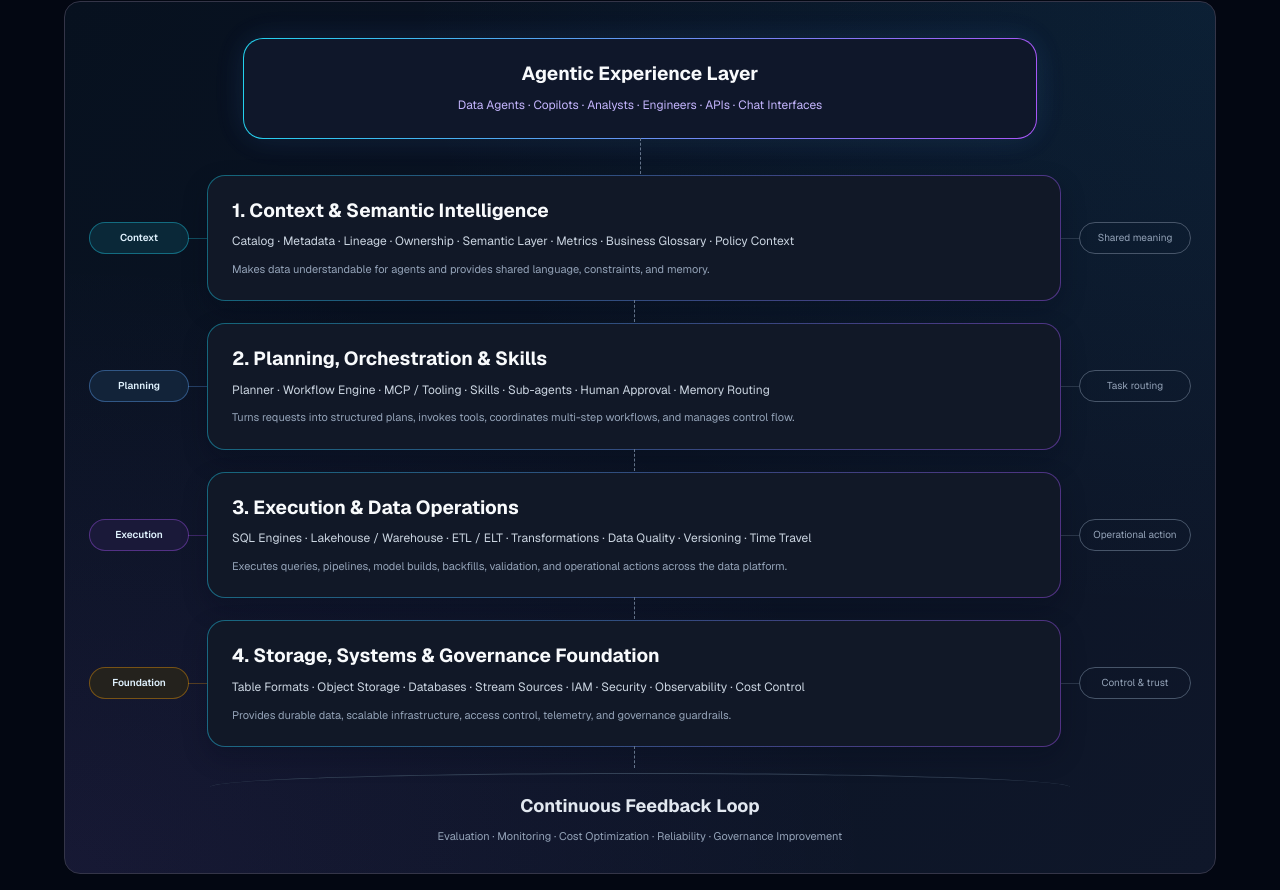
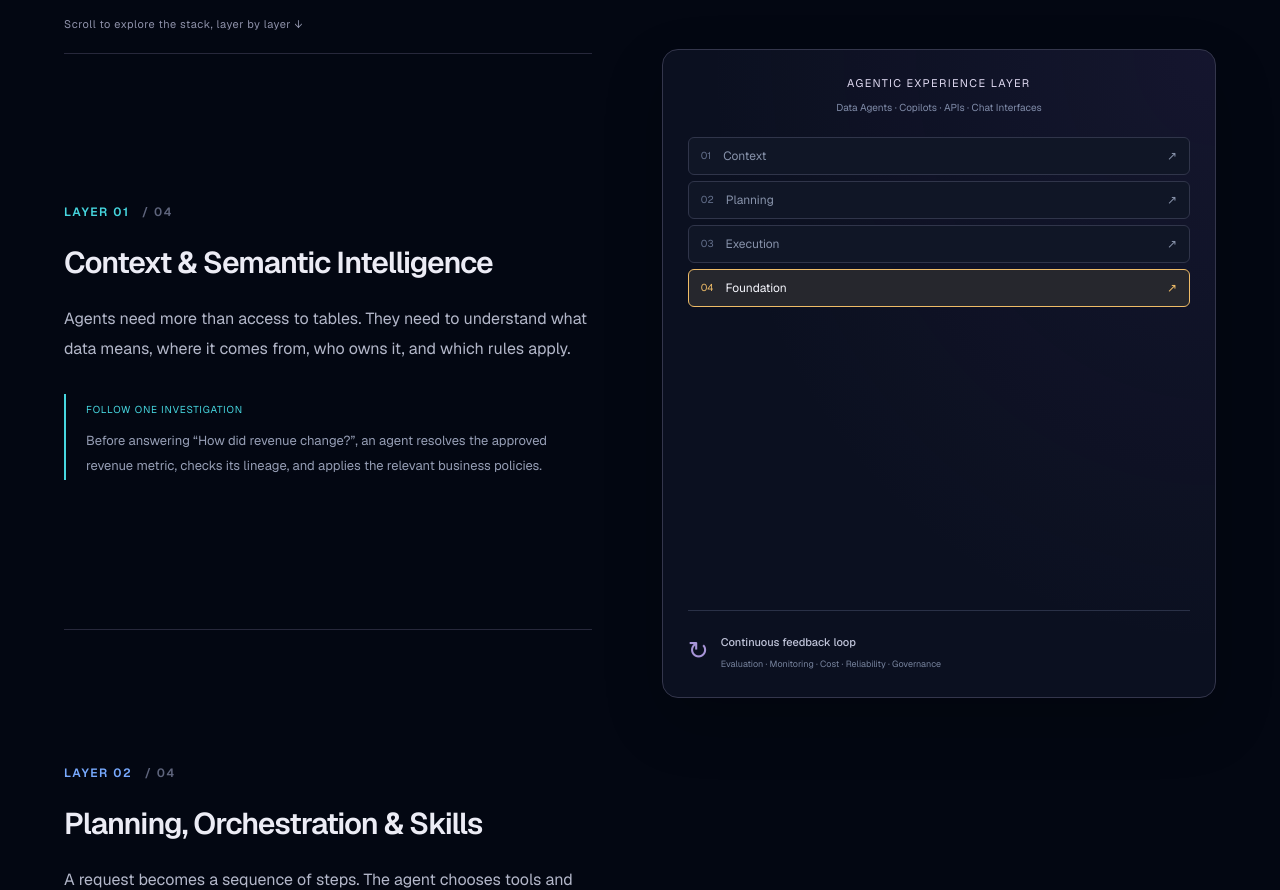
Before and after one commit to Datus-ai/agentic-data-stack-website, a Next.js app: page / in a window 1280 px wide. Shown: the part 1231-2121 px from the top of the page. Built offline with nearby package versions, Linux system fonts and the light colour scheme.

Commit message:
Introduce scroll-driven architecture walkthrough with synchronized visuals

```diff
--- a/app/globals.css
+++ b/app/globals.css
@@ -308,29 +308,45 @@ a, button, input, summary { -webkit-tap-highlight-color: transparent; }
   .about-faq-item summary { font-size: 15px; padding-block: 18px; }
 }
 
-/* HTML reference architecture, matching the official four-layer diagram. */
-.reference-architecture { margin:45px 0 24px; padding:36px 24px 28px; border:1px solid #343548; border-radius:16px; background:radial-gradient(ellipse at top right,#0ea5e914,transparent 50%),radial-gradient(ellipse at bottom left,#a855f714,transparent 50%),linear-gradient(135deg,#07111f,#0f172a); }
-.reference-experience { position:relative; width:72%; margin:0 auto 36px; padding:22px; text-align:center; border:1px solid transparent; border-radius:20px; background:linear-gradient(#0f172a,#0f172a) padding-box,linear-gradient(100deg,#22d3ee,#a855f7) border-box; box-shadow:0 0 30px #22d3ee12,0 0 35px #a855f712; }
-.reference-architecture h3 { margin:0; font-size:19px; font-weight:700; line-height:1.4; letter-spacing:0; color:#f8fafc; }
-.reference-architecture p { margin:8px 0 0; line-height:1.65; }
-.reference-experience p { font-size:12px; color:#c4b5fd; }
-.reference-experience::after,.reference-card::after { content:""; position:absolute; top:100%; left:50%; height:36px; border-left:1px dashed #64748b; }
-.reference-layers { list-style:none; margin:0; padding:0; display:grid; gap:22px; }
-.reference-row { display:grid; grid-template-columns:100px minmax(0,1fr) 112px; align-items:center; gap:18px; --layer-color:#22d3ee; }
-.reference-row-2 { --layer-color:#60a5fa; }
-.reference-row-3 { --layer-color:#a855f7; }
-.reference-row-4 { --layer-color:#f59e0b; }
-.reference-card { position:relative; padding:22px 24px; border:1px solid transparent; border-radius:18px; background:linear-gradient(#111827,#111827) padding-box,linear-gradient(100deg,#22d3ee70,#a855f770) border-box; box-shadow:0 10px 24px #02061740; }
-.reference-card::after { height:22px; }
-.reference-components { font-size:12px; color:#cbd5e1; }
-.reference-description { font-size:11px; color:#94a3b8; }
-.reference-label,.reference-outcome { position:relative; display:block; padding:8px 5px; border:1px solid #475569; border-radius:24px; text-align:center; font-size:10px; line-height:1.4; color:#94a3b8; }
-.reference-label { border-color:color-mix(in srgb,var(--layer-color) 40%,transparent); background:color-mix(in srgb,var(--layer-color) 12%,#07111f); color:#e0f2fe; font-weight:600; }
-.reference-label::after,.reference-outcome::before { content:""; position:absolute; width:19px; top:50%; border-top:1px solid #47556980; }
-.reference-label::after { left:100%; border-color:color-mix(in srgb,var(--layer-color) 30%,transparent); }
-.reference-outcome::before { right:100%; }
-.reference-feedback { position:relative; width:78%; margin:26px auto 0; padding:18px 14px 0; border-top:1px solid #334155; border-radius:50% 50% 0 0 / 14px 14px 0 0; text-align:center; }
-.reference-feedback strong { font-size:18px; color:#e2e8f0; }
-.reference-feedback p { color:#94a3b8; font-size:11px; }
-@media(max-width:950px) { .reference-row { grid-template-columns:78px minmax(0,1fr) 88px; gap:12px; } .reference-label::after,.reference-outcome::before { width:13px; } .reference-card { padding:18px; } .reference-architecture h3 { font-size:17px; } }
-@media(max-width:760px) { .reference-architecture { padding:24px 16px; } .reference-experience { width:100%; padding:18px 14px; } .reference-row { grid-template-columns:1fr 1fr; gap:10px; } .reference-card { grid-column:1 / -1; grid-row:2; padding:18px 16px; } .reference-label,.reference-outcome { justify-self:start; padding:6px 12px; } .reference-outcome { justify-self:end; border-color:transparent; } .reference-label::after,.reference-outcome::before { display:none; } .reference-layers { gap:24px; } .reference-card::after { height:24px; } .reference-experience::after { height:36px; } .reference-feedback { width:100%; } .reference-architecture h3 { font-size:16px; } .reference-components { font-size:12px; } .reference-description { font-size:12px; } }
+/* Scroll-driven architecture: readable narrative with a sticky visual companion. */
+.architecture-story { display:grid; grid-template-columns:minmax(0,1fr) minmax(0,1.05fr); gap:70px; margin:60px 0 35px; align-items:start; }
+.architecture-scroll-hint { color:#8f92aa; font-size:11px; letter-spacing:.05em; margin:0 0 20px; }
+.architecture-step { min-height:72vh; display:flex; flex-direction:column; justify-content:center; padding:55px 0; scroll-margin-top:110px; border-top:1px solid #27283b; }
+.layer-step-number { color:var(--layer-color); letter-spacing:.13em; font-size:12px; font-weight:600; margin:0 0 22px; }
+.layer-step-number span { color:#5e647c; margin-left:8px; }
+.architecture-step h3 { font-size:30px; line-height:1.3; letter-spacing:-.035em; color:#ececf5; margin:0 0 22px; }
+.layer-english-title { color:var(--layer-color); font-size:12px; margin:-8px 0 24px; }
+.layer-explanation { font-size:16px; color:#b3b7c9; line-height:1.9; margin:0; }
+.layer-example { margin-top:30px; border-left:2px solid var(--layer-color); padding:2px 0 2px 20px; }
+.layer-example > span { font-size:10px; letter-spacing:.08em; color:var(--layer-color); }
+.layer-example p { font-size:13px; color:#969eb5; line-height:1.85; margin:9px 0 0; }
+.architecture-story-stage { position:sticky; top:100px; padding-top:33px; }
+.architecture-stage-inner { border:1px solid #34364c; border-radius:16px; padding:25px; background:radial-gradient(ellipse at top right,#62449e1c,transparent 65%),#0b1020; box-shadow:0 24px 60px #0003; }
+.architecture-stage-eyebrow { font-size:11px; letter-spacing:.13em; text-align:center; color:#e1dbf3; margin:0; }
+.architecture-stage-experience { text-align:center; font-size:10px; color:#808ca9; margin:8px 0 22px; }
+.architecture-layer-nav { display:grid; gap:6px; }
+.architecture-layer-nav a { display:flex; align-items:center; gap:12px; border:1px solid #30354a; border-radius:6px; padding:9px 12px; font-size:12px; color:#8893ab; background:#101626; transition:background .3s,border-color .3s,color .3s; }
+.architecture-layer-nav a > span:first-child { font-size:10px; color:#65718d; }
+.architecture-layer-nav a > span:last-child { margin-left:auto; }
+.architecture-layer-nav a[aria-current="step"] { color:#f4f5fc; border-color:var(--layer-color); background:color-mix(in srgb,var(--layer-color) 10%,#101626); }
+.architecture-layer-nav a[aria-current="step"] > span { color:var(--layer-color); }
+.layer-topic-visual { padding-top:24px; }
+.layer-topic-hub { position:relative; border:1px solid color-mix(in srgb,var(--layer-color) 65%,transparent); background:color-mix(in srgb,var(--layer-color) 9%,#101626); border-radius:10px; padding:16px 12px; text-align:center; box-shadow:0 0 30px color-mix(in srgb,var(--layer-color) 9%,transparent); }
+.layer-topic-hub > span { display:block; font-size:10px; letter-spacing:.1em; color:var(--layer-color); margin-bottom:6px; }
+.layer-topic-hub strong { color:#edf0fa; font-size:17px; font-weight:500; }
+.layer-topic-hub::after { content:""; position:absolute; left:50%; top:100%; height:18px; border-left:1px dashed var(--layer-color); }
+.layer-topic-nodes { display:grid; grid-template-columns:repeat(2,minmax(0,1fr)); gap:8px; margin-top:18px; }
+.layer-topic-nodes > span { border:1px solid #30384c; border-radius:6px; text-align:center; padding:11px 6px; color:#c6cede; background:#131b2c; font-size:10px; line-height:1.4; animation:layer-node-enter .45s ease both; animation-delay:calc(var(--node-order) * 45ms); }
+.layer-topic-outcome { text-align:center; font-size:11px; color:var(--layer-color); margin:14px 0 0; }
+.architecture-topic-panel { animation:layer-node-enter .35s ease both; }
+.architecture-stage-feedback { display:flex; gap:12px; align-items:center; margin-top:20px; padding-top:18px; border-top:1px solid #2a3147; }
+.architecture-stage-feedback > span { color:#a895d8; font-size:25px; }
+.architecture-stage-feedback strong { color:#c0c4d9; font-size:11px; font-weight:500; }
+.architecture-stage-feedback p { color:#77839d; font-size:9px; line-height:1.7; margin:4px 0 0; }
+.layer-mobile-visual { display:none; }
+@keyframes layer-node-enter { from { opacity:0; transform:translateY(7px); } to { opacity:1; transform:none; } }
+@media(min-width:761px) and (max-height:760px) { .architecture-story-stage { top:80px; padding-top:10px; } .architecture-stage-inner { padding:18px; } .architecture-layer-nav a { padding:6px 10px; } .layer-topic-visual { padding-top:16px; } .layer-topic-hub { padding:10px; } .layer-topic-nodes > span { padding:7px 5px; } .architecture-stage-feedback { margin-top:12px; padding-top:10px; } }
+@media(max-width:950px) { .architecture-story { gap:32px; } .architecture-step h3 { font-size:26px; } .architecture-stage-inner { padding:18px; } }
+@media(max-width:760px) { .architecture-story { display:block; margin-top:40px; } .architecture-story-stage { display:none; } .architecture-step { min-height:auto; padding:38px 0; } .architecture-step h3 { font-size:25px; } .layer-explanation { font-size:15px; } .layer-mobile-visual { display:block; margin-top:22px; padding:0 18px 18px; border:1px solid #30364c; background:#0b1020; border-radius:12px; } .layer-topic-nodes > span { font-size:11px; } }
+@media(prefers-reduced-motion:reduce) { .architecture-topic-panel,.layer-topic-nodes > span { animation:none; } .architecture-layer-nav a { transition:none; } }
+@media print { .architecture-story { display:block; } .architecture-story-stage { display:none; } .architecture-step { min-height:0; break-inside:avoid; } .layer-mobile-visual { display:block; } }
--- a/components/community/ArchitectureDiagram.tsx
+++ b/components/community/ArchitectureDiagram.tsx
@@ -1,54 +1,104 @@
+"use client";
+
+import { useEffect, useRef, useState, type CSSProperties } from "react";
+import type { Locale } from "@/lib/community";
+
 const layers = [
   {
-    label: "Context", outcome: "Shared meaning",
-    title: "Context & Semantic Intelligence",
-    components: "Catalog · Metadata · Lineage · Ownership · Semantic Layer · Metrics · Business Glossary · Policy Context",
-    description: "Makes data understandable for agents and provides shared language, constraints, and memory.",
+    label: "Context", color: "#46d6df", title: "Context & Semantic Intelligence", zhTitle: "上下文与语义智能",
+    outcome: "Shared meaning", zhOutcome: "建立共同理解",
+    description: "Agents need more than access to tables. They need to understand what data means, where it comes from, who owns it, and which rules apply.",
+    zhDescription: "Agent 不仅需要访问数据表，还需要理解数据的含义、来源、负责人以及适用的规则。上下文与语义让它从“找到数据”走向“理解数据”。",
+    example: "Before answering “How did revenue change?”, an agent resolves the approved revenue metric, checks its lineage, and applies the relevant business policies.",
+    zhExample: "当用户问“收入发生了什么变化”时，Agent 先找到经过确认的收入指标，核对数据血缘，再应用相关业务规则。",
+    nodes: ["Catalog & Metadata", "Lineage & Ownership", "Semantic Layer", "Metrics", "Business Glossary", "Policy Context"], hub: "Shared context", zhHub: "共享上下文",
   },
   {
-    label: "Planning", outcome: "Task routing",
-    title: "Planning, Orchestration & Skills",
-    components: "Planner · Workflow Engine · MCP / Tooling · Skills · Sub-agents · Human Approval · Memory Routing",
-    description: "Turns requests into structured plans, invokes tools, coordinates multi-step workflows, and manages control flow.",
+    label: "Planning", color: "#78aaff", title: "Planning, Orchestration & Skills", zhTitle: "规划、编排与技能",
+    outcome: "Task routing", zhOutcome: "将目标转化为行动",
+    description: "A request becomes a sequence of steps. The agent chooses tools and skills, coordinates sub-agents, routes memory, and brings people in when approval is needed.",
+    zhDescription: "将一个请求拆解为可执行的步骤：选择工具和技能、协调子 Agent、调取记忆，并在需要审批时引入人的判断。",
+    example: "To investigate a revenue drop, the agent plans a comparison, calls the appropriate tools, and requests approval before a consequential operation.",
+    zhExample: "为了分析收入下降，Agent 制定对比计划，调用相应工具；遇到影响较大的操作时，先请求人工确认。",
+    nodes: ["Planner", "Workflow Engine", "MCP / Tooling", "Skills & Sub-agents", "Human Approval", "Memory Routing"], hub: "Plan → coordinate", zhHub: "规划 → 协同",
   },
   {
-    label: "Execution", outcome: "Operational action",
-    title: "Execution & Data Operations",
-    components: "SQL Engines · Lakehouse / Warehouse · ETL / ELT · Transformations · Data Quality · Versioning · Time Travel",
-    description: "Executes queries, pipelines, model builds, backfills, validation, and operational actions across the data platform.",
+    label: "Execution", color: "#bb8aff", title: "Execution & Data Operations", zhTitle: "执行与数据操作",
+    outcome: "Operational action", zhOutcome: "在数据平台上完成任务",
+    description: "Plans become queries, pipelines, transformations, and validation. Execution connects agent decisions to real data operations, with versioning and time travel supporting reproducibility.",
+    zhDescription: "把计划落实为查询、流水线、转换和验证，让 Agent 的决策连接到真实的数据操作。版本管理与时间旅行帮助复现和追溯执行结果。",
+    example: "The agent queries the warehouse, compares business segments, validates the results, and prepares an explanation backed by data.",
+    zhExample: "Agent 查询数仓、对比不同业务维度，验证结果，再给出有数据依据的解释。",
+    nodes: ["SQL Engines", "Lakehouse / Warehouse", "ETL / ELT", "Transformations", "Data Quality", "Versioning / Time Travel"], hub: "Execute → validate", zhHub: "执行 → 验证",
   },
   {
-    label: "Foundation", outcome: "Control & trust",
-    title: "Storage, Systems & Governance Foundation",
-    components: "Table Formats · Object Storage · Databases · Stream Sources · IAM · Security · Observability · Cost Control",
-    description: "Provides durable data, scalable infrastructure, access control, telemetry, and governance guardrails.",
+    label: "Foundation", color: "#efbc67", title: "Storage, Systems & Governance Foundation", zhTitle: "存储、系统与治理基础",
+    outcome: "Control & trust", zhOutcome: "支撑可靠、可治理的运行",
+    description: "Durable storage and scalable systems support every layer above. Access controls, security, observability, and cost controls keep agent activity within clear operational boundaries.",
+    zhDescription: "持久化存储和可扩展系统支撑上层能力。访问控制、安全、可观测性与成本控制，为 Agent 的活动建立清晰的运行边界。",
+    example: "The same investigation runs against authorized data, records its activity, and stays within the platform’s resource and cost limits.",
+    zhExample: "同一次分析只能访问已授权的数据，执行过程可观测，并受到平台资源与成本约束。",
+    nodes: ["Table Formats", "Object Storage", "Databases / Streams", "IAM & Security", "Observability", "Cost Control"], hub: "Governed foundation", zhHub: "治理基础",
   },
 ];
 
-export default function ArchitectureDiagram() {
-  return (
-    <figure className="reference-architecture" lang="en" aria-label="Agentic Data Stack reference architecture">
-      <div className="reference-experience">
-        <h3>Agentic Experience Layer</h3>
-        <p>Data Agents · Copilots · Analysts · Engineers · APIs · Chat Interfaces</p>
+function TopicVisual({ index, zh }: { index: number; zh: boolean }) {
+  const layer = layers[index];
+  return <div className="layer-topic-visual" style={{ "--layer-color": layer.color } as CSSProperties}>
+    <div className="layer-topic-hub"><span aria-hidden="true">0{index + 1}</span><strong>{zh ? layer.zhHub : layer.hub}</strong></div>
+    <div className="layer-topic-nodes">{layer.nodes.map((node, i) => <span key={node} style={{ "--node-order": i } as CSSProperties}>{node}</span>)}</div>
+    <p className="layer-topic-outcome">{zh ? layer.zhOutcome : layer.outcome}</p>
+  </div>;
+}
+
+export default function ArchitectureDiagram({ locale }: { locale: Locale }) {
+  const zh = locale === "zh";
+  const [active, setActive] = useState(0);
+  const steps = useRef<(HTMLElement | null)[]>([]);
+  useEffect(() => {
+    let frame = 0;
+    const update = () => {
+      frame = 0;
+      const target = window.innerHeight * 0.46;
+      let nearest = 0;
+      let distance = Infinity;
+      steps.current.forEach((step, index) => {
+        if (!step) return;
+        const rect = step.getBoundingClientRect();
+        const nextDistance = Math.abs(rect.top + rect.height / 2 - target);
+        if (nextDistance < distance) { nearest = index; distance = nextDistance; }
+      });
+      setActive(nearest);
+    };
+    const schedule = () => { if (!frame) frame = requestAnimationFrame(update); };
+    update();
+    window.addEventListener("scroll", schedule, { passive: true });
+    window.addEventListener("resize", schedule);
+    return () => { cancelAnimationFrame(frame); window.removeEventListener("scroll", schedule); window.removeEventListener("resize", schedule); };
+  }, []);
+
+  return <div className="architecture-story">
+    <div className="architecture-story-copy">
+      <p className="architecture-scroll-hint">{zh ? "向下滚动，逐层探索架构 ↓" : "Scroll to explore the stack, layer by layer ↓"}</p>
+      {layers.map((layer, index) => <article id={`architecture-layer-${index + 1}`} key={layer.label} ref={el => { steps.current[index] = el; }} className={`architecture-step${active === index ? " is-active" : ""}`} style={{ "--layer-color": layer.color } as CSSProperties}>
+        <p className="layer-step-number">LAYER 0{index + 1} <span>/ 04</span></p>
+        <h3>{zh ? layer.zhTitle : layer.title}</h3>
+        {zh && <p className="layer-english-title" lang="en">{layer.title}</p>}
+        <p className="layer-explanation">{zh ? layer.zhDescription : layer.description}</p>
+        <div className="layer-example"><span>{zh ? "以一次业务分析为例" : "FOLLOW ONE INVESTIGATION"}</span><p>{zh ? layer.zhExample : layer.example}</p></div>
+        <div className="layer-mobile-visual"><TopicVisual index={index} zh={zh} /></div>
+      </article>)}
+    </div>
+    <aside className="architecture-story-stage" aria-label={zh ? "架构层级可视化" : "Architecture layer visualization"}>
+      <div className="architecture-stage-inner">
+        <p className="architecture-stage-eyebrow">AGENTIC EXPERIENCE LAYER</p>
+        <p className="architecture-stage-experience">Data Agents · Copilots · APIs · Chat Interfaces</p>
+        <nav className="architecture-layer-nav" aria-label={zh ? "跳转到架构层" : "Jump to an architecture layer"}>
+          {layers.map((layer, index) => <a href={`#architecture-layer-${index + 1}`} key={layer.label} aria-current={active === index ? "step" : undefined} style={{ "--layer-color": layer.color } as CSSProperties}><span>0{index + 1}</span>{layer.label}<span aria-hidden="true">↗</span></a>)}
+        </nav>
+        <div className="architecture-topic-panel" key={active}><TopicVisual index={active} zh={zh} /></div>
+        <div className="architecture-stage-feedback"><span aria-hidden="true">↻</span><div><strong>{zh ? "持续反馈，贯穿全栈" : "Continuous feedback loop"}</strong><p>{zh ? "评估 · 监控 · 成本优化 · 可靠性 · 治理改进" : "Evaluation · Monitoring · Cost · Reliability · Governance"}</p></div></div>
       </div>
-      <ol className="reference-layers">
-        {layers.map((layer, index) => (
-          <li className={`reference-row reference-row-${index + 1}`} key={layer.label}>
-            <span className="reference-label">{layer.label}</span>
-            <div className="reference-card">
-              <h3><span>{index + 1}.</span> {layer.title}</h3>
-              <p className="reference-components">{layer.components}</p>
-              <p className="reference-description">{layer.description}</p>
-            </div>
-            <span className="reference-outcome">{layer.outcome}</span>
-          </li>
-        ))}
-      </ol>
-      <figcaption className="reference-feedback">
-        <strong>Continuous Feedback Loop</strong>
-        <p>Evaluation · Monitoring · Cost Optimization · Reliability · Governance Improvement</p>
-      </figcaption>
-    </figure>
-  );
+    </aside>
+  </div>;
 }
--- a/components/community/Pages.tsx
+++ b/components/community/Pages.tsx
@@ -346,7 +346,7 @@ export function Home({ locale }: { locale: Locale }) {
               </Link>
             </div>
           </div>
-          <ArchitectureDiagram />
+          <ArchitectureDiagram locale={locale} />
           <p className="muted-copy">
             {zh
               ? "从 Agent 的规划与执行，到元数据、语义和业务上下文，再到数据存储、查询与流水线；治理、验证和人的协作贯穿全栈。"
```
Also changed, not shown: 1 other file (tests, documents, lock files or other folders).
